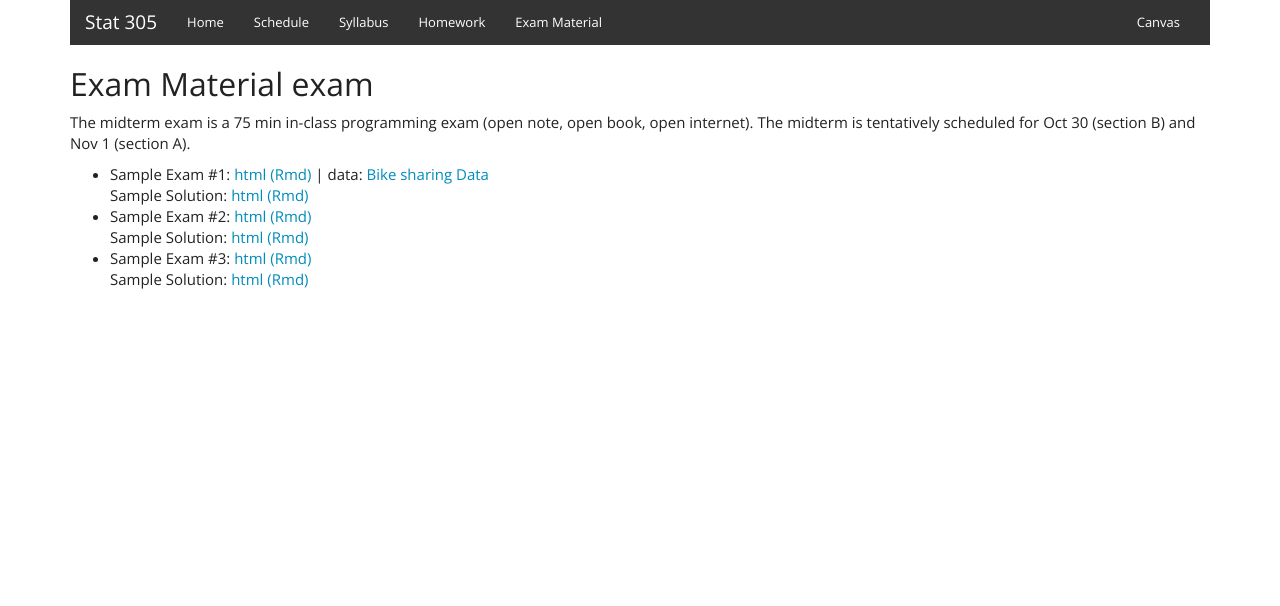
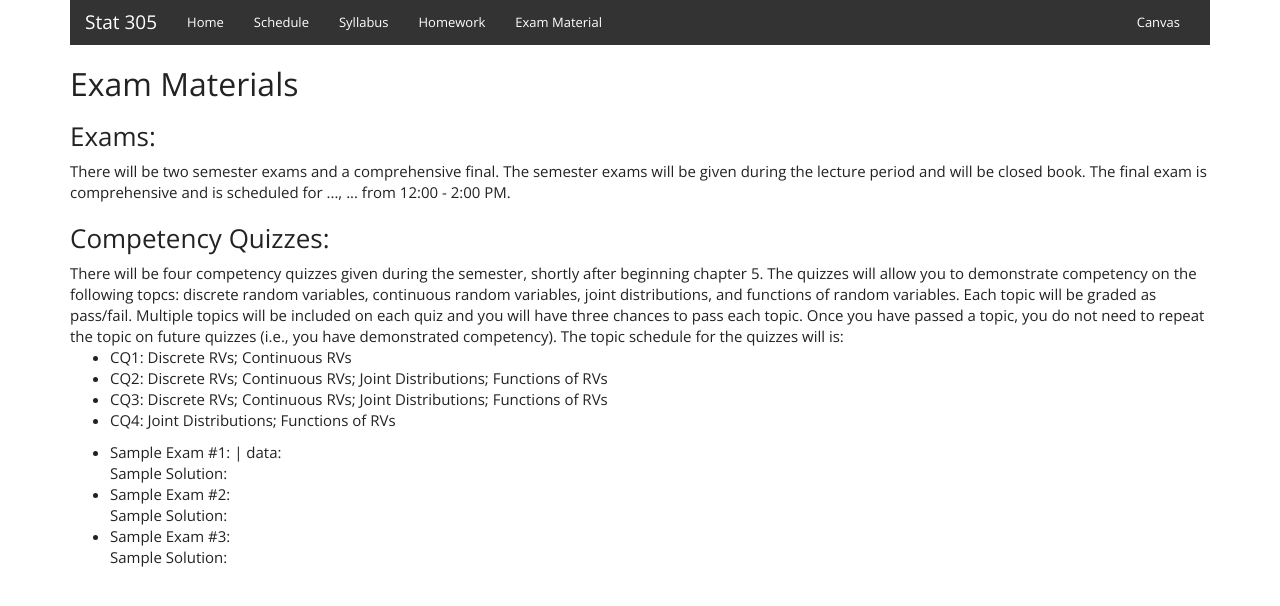
Before and after one commit to ashirazist/stat305.github.io, a Jekyll site: the page built from exam_material.html, in a window 1280 px wide. Shown: the top 606 px of the page. Built offline with Jekyll 4.4.1, drawn with Linux system fonts in a browser that asks for light colours.

Commit message:
update exam materials

```diff
--- a/exam_material.html
+++ b/exam_material.html
@@ -5,25 +5,39 @@ root: ""
 
 <!-- Main component for a primary marketing message or call to action -->
 
-<h2>Exam Material exam</h2>
+<h2>Exam Materials</h2>
 
-<p>
-The midterm exam is a 75 min in-class programming exam (open note, open book, open internet). The midterm is tentatively scheduled for Oct 30 (section B) and Nov 1 (section A).
-</p>
+<h3>Exams:</h3>
+There will be two semester exams and a comprehensive final. The semester exams will be given during the lecture period and will be closed book. The final exam is comprehensive and is scheduled for ..., ... from 12:00 - 2:00 PM.
+
+<h3>Competency Quizzes:</h3>
+There will be four competency quizzes given during the semester, shortly after beginning chapter 5.
+The quizzes will allow you to demonstrate competency on the following topcs: discrete random variables, continuous random variables, joint distributions, and functions of random variables.
+Each topic will be graded as pass/fail.
+Multiple topics will be included on each quiz and you will have three chances to pass each topic.
+Once you have passed a topic, you do not need to repeat the topic on future quizzes (i.e., you have demonstrated competency).
+The topic schedule for the quizzes will is:
+<ul>
+	<li>CQ1: Discrete RVs; Continuous RVs</li>
+	<li>CQ2: Discrete RVs; Continuous RVs; Joint Distributions; Functions of RVs</li>
+	<li>CQ3: Discrete RVs; Continuous RVs; Joint Distributions; Functions of RVs </li>
+	<li>CQ4: Joint Distributions; Functions of RVs</li>
+</ul>
+
 
 
 <ul>
   <li>
-    Sample Exam #1: <a href="exams/midterm-fall2014.html">html</a> <a href="exams/midterm-fall2014.Rmd">(Rmd)</a> | data: <a href="http://www.hofroe.net/stat579/bikesharing/bikes.csv">Bike sharing Data</a><br>
-    Sample Solution: <a href="exams/midterm-fall2014-solution.html">html</a> <a href="exams/midterm-fall2014-solution.Rmd">(Rmd)</a>
+    Sample Exam #1: <a href=""></a> <a href=""></a> | data: <a href=""></a><br>
+    Sample Solution: <a href=""></a> <a href=""></a>
   </li>
   <li>
-    Sample Exam #2: <a href="exams/midterm-fall2013.html">html</a> <a href="exams/midterm-fall2013.Rmd">(Rmd)</a> <br>
-    Sample Solution: <a href="exams/midterm-fall2013-solution.html">html</a> <a href="exams/midterm-fall2013-solution.Rmd">(Rmd)</a>
+    Sample Exam #2: <a href=""></a> <a href=""></a> <br>
+    Sample Solution: <a href=""></a> <a href=""></a>
   </li>
   <li>
-    Sample Exam #3: <a href="exams/exam-sample-2.html">html</a> <a href="exams/exam-sample-2.Rmd">(Rmd)</a> <br>
-    Sample Solution: <a href="exams/exam-sample-solution-2.html">html</a> <a href="exams/exam-sample-solution-2.Rmd">(Rmd)</a>
+    Sample Exam #3: <a href=""></a> <a href=""></a> <br>
+    Sample Solution: <a href=""></a> <a href=""></a>
   </li>
 
 
--- a/homework.html
+++ b/homework.html
@@ -27,7 +27,7 @@ Most weeks, homework will be assigned to be collected the following week in clas
         <td><a href="./materials/hw/hw1/stat305-hw1.pdf">Homework #1</a></td>
         <td>
           <dd>
-          <a >-</a>, <a href="">-</a> <br>
+          <a >-</a> <a href=""></a> <br>
           <a href=""></a> <a href=""></a></dd>
           </td>
         <td>
```
